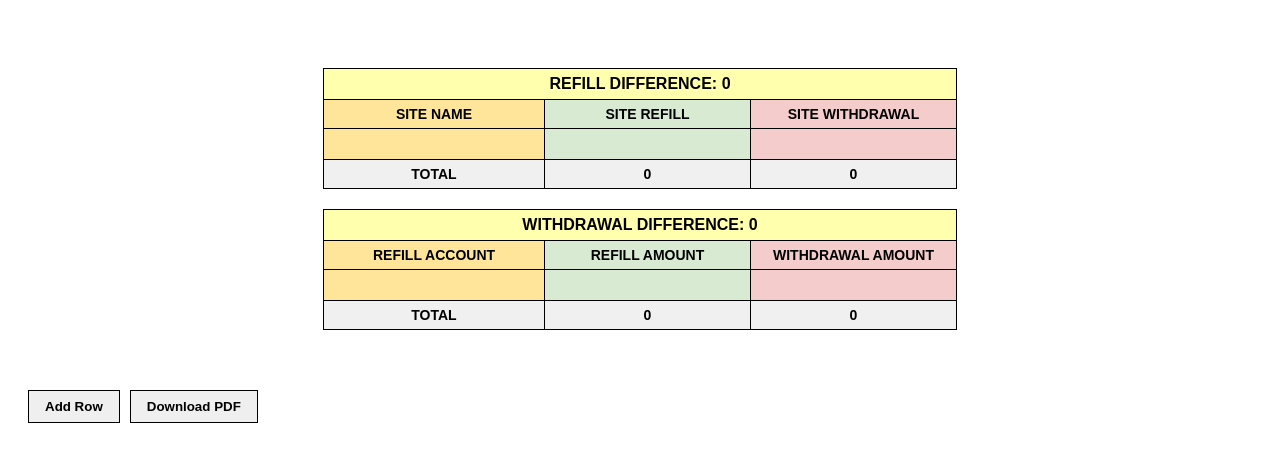
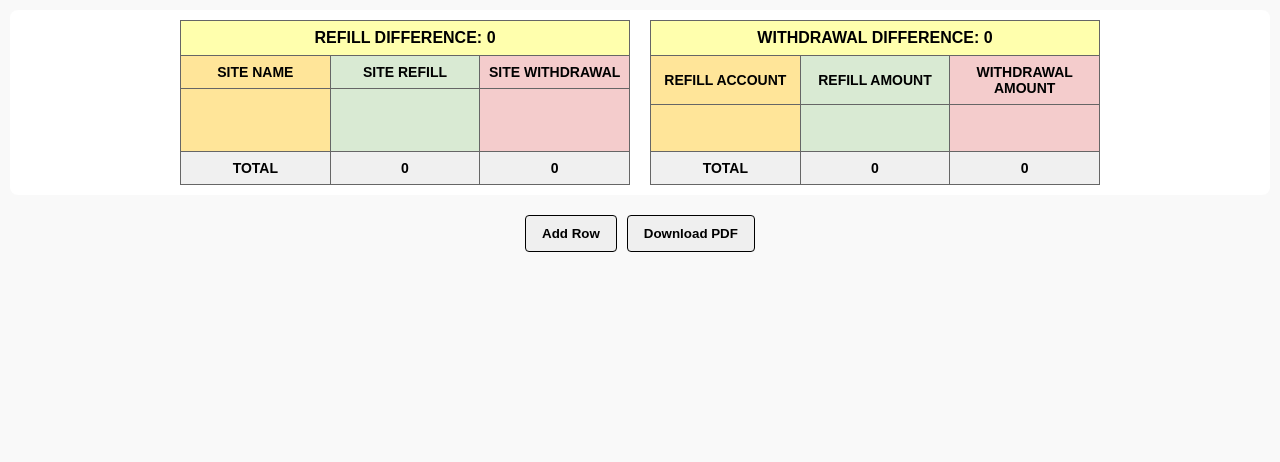
Before and after one commit to accmanage/jack_report, a plain HTML site: page index.html in a window 1280 px wide. Drawn offline with nearby package versions, Linux system fonts and the light colour scheme.

Commit message:
Update index.html

```diff
--- a/index.html
+++ b/index.html
@@ -2,29 +2,37 @@
 <html lang="en">
 <head>
   <meta charset="UTF-8" />
-  <meta name="viewport" content="width=device-width, initial-scale=1.0"/>
+  <meta name="viewport" content="width=device-width, initial-scale=1.0, maximum-scale=1" />
   <title>HISAB</title>
   <style>
+    * {
+      box-sizing: border-box;
+    }
     body {
       font-family: Arial, sans-serif;
-      padding: 20px;
+      padding: 10px;
+      margin: 0;
+      background: #f9f9f9;
     }
     .table-wrapper {
       display: flex;
       justify-content: center;
       gap: 20px;
       flex-wrap: wrap;
-      padding: 40px;
+      padding: 10px;
       background: white;
+      border-radius: 8px;
     }
     table {
       border-collapse: collapse;
       min-width: 300px;
       table-layout: fixed;
+      width: 100%;
+      max-width: 450px;
     }
     th, td {
-      border: 1px solid #000;
-      padding: 6px 10px;
+      border: 0.8px solid #666;
+      padding: 8px;
       text-align: center;
       font-size: 14px;
       vertical-align: middle;
@@ -48,33 +56,39 @@
       background-color: #f0f0f0;
     }
     .actions {
-      margin-top: 20px;
+      margin: 20px 0;
       display: flex;
+      flex-wrap: wrap;
       gap: 10px;
+      justify-content: center;
     }
     button {
-      padding: 8px 16px;
+      padding: 10px 16px;
       font-weight: bold;
       border: 1px solid #000;
       cursor: pointer;
+      border-radius: 4px;
     }
     input[type="text"], input[type="number"] {
       width: 100%;
-      min-width: 100px;
+      min-height: 30px;
       border: none;
       background: transparent;
       text-align: center;
       font-size: 14px;
       text-transform: uppercase;
       outline: none;
-      word-break: break-word;
-      white-space:normal;
+      resize: none;
+      overflow: hidden;
     }
-
     table td:first-child {
-      min-width: 200px;
+      min-width: 180px;
     }
-
+    @media print {
+      body {
+        zoom: 100%;
+      }
+    }
   </style>
 </head>
 <body>
@@ -139,21 +153,26 @@
     function addRow() {
       const refillRow = document.createElement('tr');
       refillRow.innerHTML = `
-        <td class="yellow"><input type="text" /></td>
-        <td class="green"><input type="number" oninput="updateTotals()" /></td>
-        <td class="red"><input type="number" oninput="updateTotals()" /></td>
+        <td class="yellow"><input type="text" oninput="autoGrow(this)"/></td>
+        <td class="green"><input type="number" oninput="updateTotals()"/></td>
+        <td class="red"><input type="number" oninput="updateTotals()"/></td>
       `;
       refillTable.appendChild(refillRow);
 
       const withdrawalRow = document.createElement('tr');
       withdrawalRow.innerHTML = `
-        <td class="yellow"><input type="text" /></td>
-        <td class="green"><input type="number" oninput="updateTotals()" /></td>
-        <td class="red"><input type="number" oninput="updateTotals()" /></td>
+        <td class="yellow"><input type="text" oninput="autoGrow(this)"/></td>
+        <td class="green"><input type="number" oninput="updateTotals()"/></td>
+        <td class="red"><input type="number" oninput="updateTotals()"/></td>
       `;
       withdrawalTable.appendChild(withdrawalRow);
 
       enforceUppercase();
+    }
+
+    function autoGrow(input) {
+      input.style.height = "auto";
+      input.style.height = (input.scrollHeight) + "px";
     }
 
     function updateTotals() {
@@ -204,7 +223,6 @@
       pdf.save('Difference_Table.pdf');
     }
 
-    // Fix backward typing and capitalization
     function enforceUppercase() {
       document.querySelectorAll('input[type="text"]').forEach(input => {
         input.addEventListener('input', function () {
```
